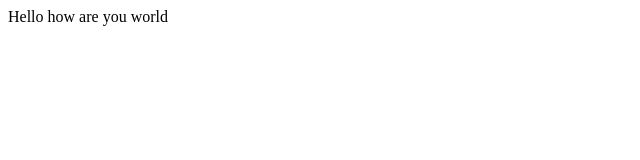
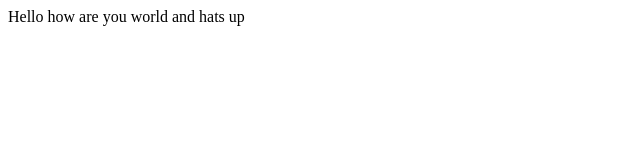
Before and after one commit to vinayakvasudevGithub/contact-app, a React (Create React App) app: page / in a window 1280 px wide. Shown: the top 160 px of the page, without its empty margins (0-640 px from the left). Built offline with nearby package versions, Linux system fonts and the light colour scheme.

Commit message:
sixth change

```diff
--- a/src/componets/App.js
+++ b/src/componets/App.js
@@ -2,7 +2,7 @@ import './App.css';
 
 function App() {
   return (
-    <div>Hello how are you world</div>
+    <div>Hello how are you world and hats up</div>
   );
 }
 
```
